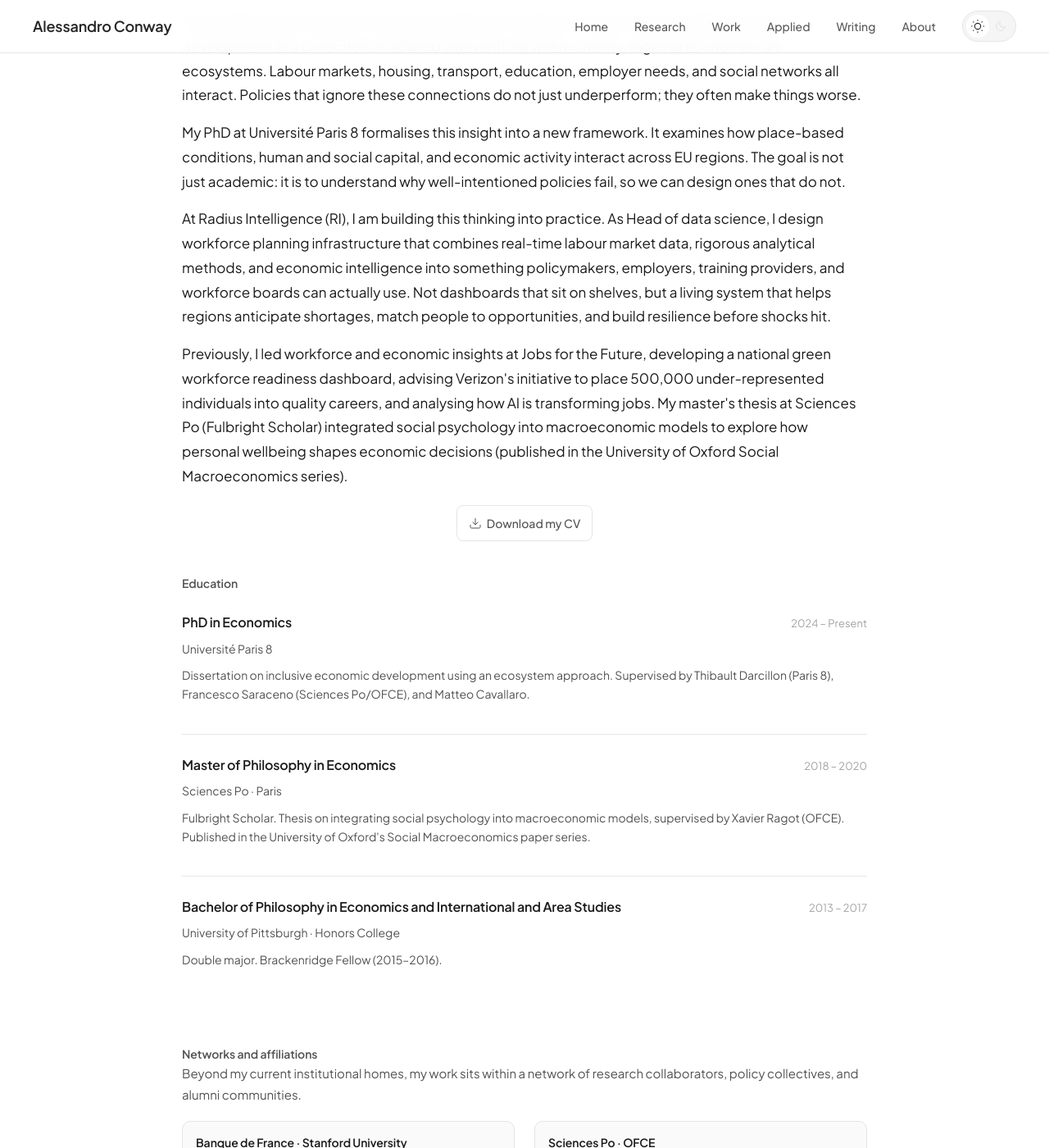
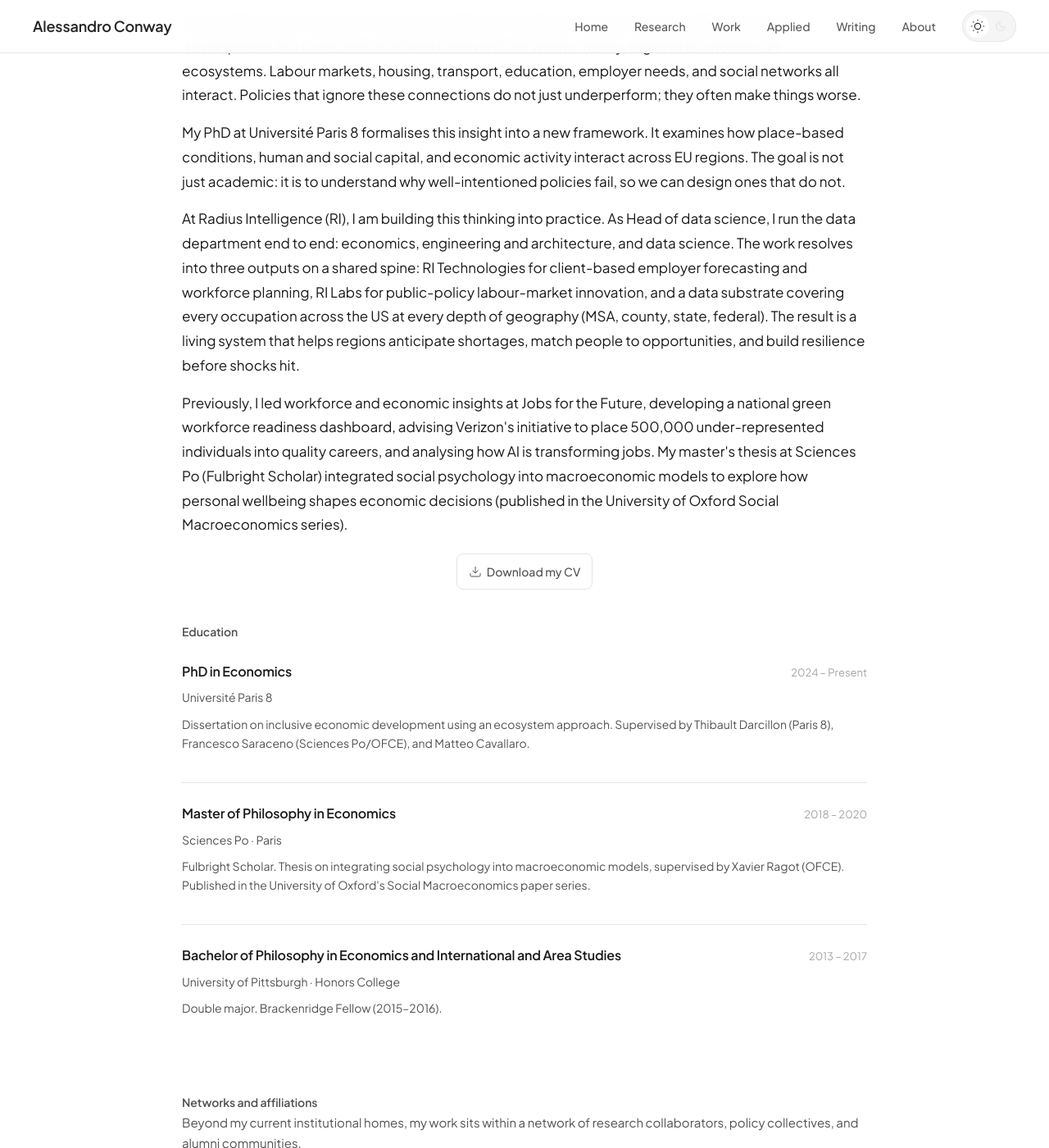
Before and after one commit to conway1521/conway1521.github.io, a Jekyll site: the page built from about.html, in a window 1280 px wide and 1400 px high, scrolled down 297 px. Shown: the whole window at 82% size. Built offline with Jekyll 4.4.1, drawn with Linux system fonts in a browser that asks for light colours.

Commit message:
Polish pass: align other pages, fix small inconsistencies

```diff
--- a/about.html
+++ b/about.html
@@ -11,7 +11,7 @@ title: About
     <p>Regional development policy is not working. Despite decades of investment, inequality persists and the communities most in need are often left further behind. My work asks why and builds what comes next.</p>
     <p>The problem does not seem to be lack of effort or funding. It is that we have treated economic development as a collection of isolated interventions when in reality, regional economies are ecosystems. Labour markets, housing, transport, education, employer needs, and social networks all interact. Policies that ignore these connections do not just underperform; they often make things worse.</p>
     <p>My PhD at Université Paris 8 formalises this insight into a new framework. It examines how place-based conditions, human and social capital, and economic activity interact across EU regions. The goal is not just academic: it is to understand why well-intentioned policies fail, so we can design ones that do not.</p>
-    <p>At Radius Intelligence (RI), I am building this thinking into practice. As Head of data science, I design workforce planning infrastructure that combines real-time labour market data, rigorous analytical methods, and economic intelligence into something policymakers, employers, training providers, and workforce boards can actually use. Not dashboards that sit on shelves, but a living system that helps regions anticipate shortages, match people to opportunities, and build resilience before shocks hit.</p>
+    <p>At Radius Intelligence (RI), I am building this thinking into practice. As Head of data science, I run the data department end to end: economics, engineering and architecture, and data science. The work resolves into three outputs on a shared spine: RI Technologies for client-based employer forecasting and workforce planning, RI Labs for public-policy labour-market innovation, and a data substrate covering every occupation across the US at every depth of geography (MSA, county, state, federal). The result is a living system that helps regions anticipate shortages, match people to opportunities, and build resilience before shocks hit.</p>
     <p>Previously, I led workforce and economic insights at Jobs for the Future, developing a national green workforce readiness dashboard, advising Verizon's initiative to place 500,000 under-represented individuals into quality careers, and analysing how AI is transforming jobs. My master's thesis at Sciences Po (Fulbright Scholar) integrated social psychology into macroeconomic models to explore how personal wellbeing shapes economic decisions (published in the University of Oxford Social Macroeconomics series).</p>
 </section>
 
--- a/assets/css/main.css
+++ b/assets/css/main.css
@@ -396,7 +396,7 @@ footer { border-top: 1px solid var(--border); padding: 48px 24px; background: va
 .chain-cta svg { width: 14px; height: 14px; stroke-width: 1.5; }
 
 /* CHAIN TABS */
-.chain-tabs { display: flex; gap: 0; border-bottom: 1px solid var(--border); margin-bottom: 32px; }
+.chain-tabs { display: flex; flex-wrap: wrap; gap: 0; border-bottom: 1px solid var(--border); margin-bottom: 32px; }
 .tab-btn { background: none; border: none; padding: 12px 24px; font-size: 15px; font-weight: 600; color: var(--text-tertiary); cursor: pointer; border-bottom: 2px solid transparent; margin-bottom: -1px; transition: color 0.2s, border-color 0.2s; font-family: inherit; letter-spacing: -0.01em; }
 .tab-btn:hover { color: var(--text-secondary); }
 .tab-btn.active { color: var(--text-primary); border-bottom-color: var(--work); }
```
Also changed, not shown: work.html (+4 -4 lines).
